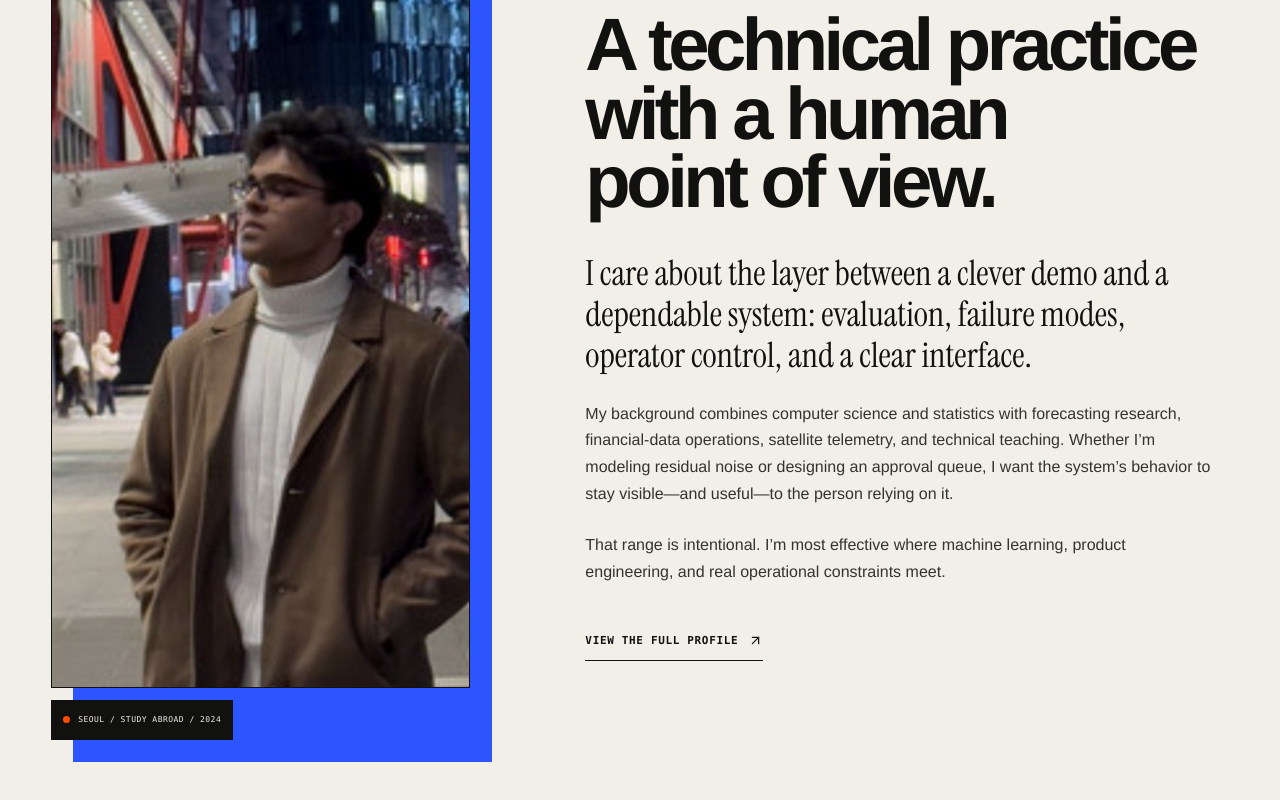
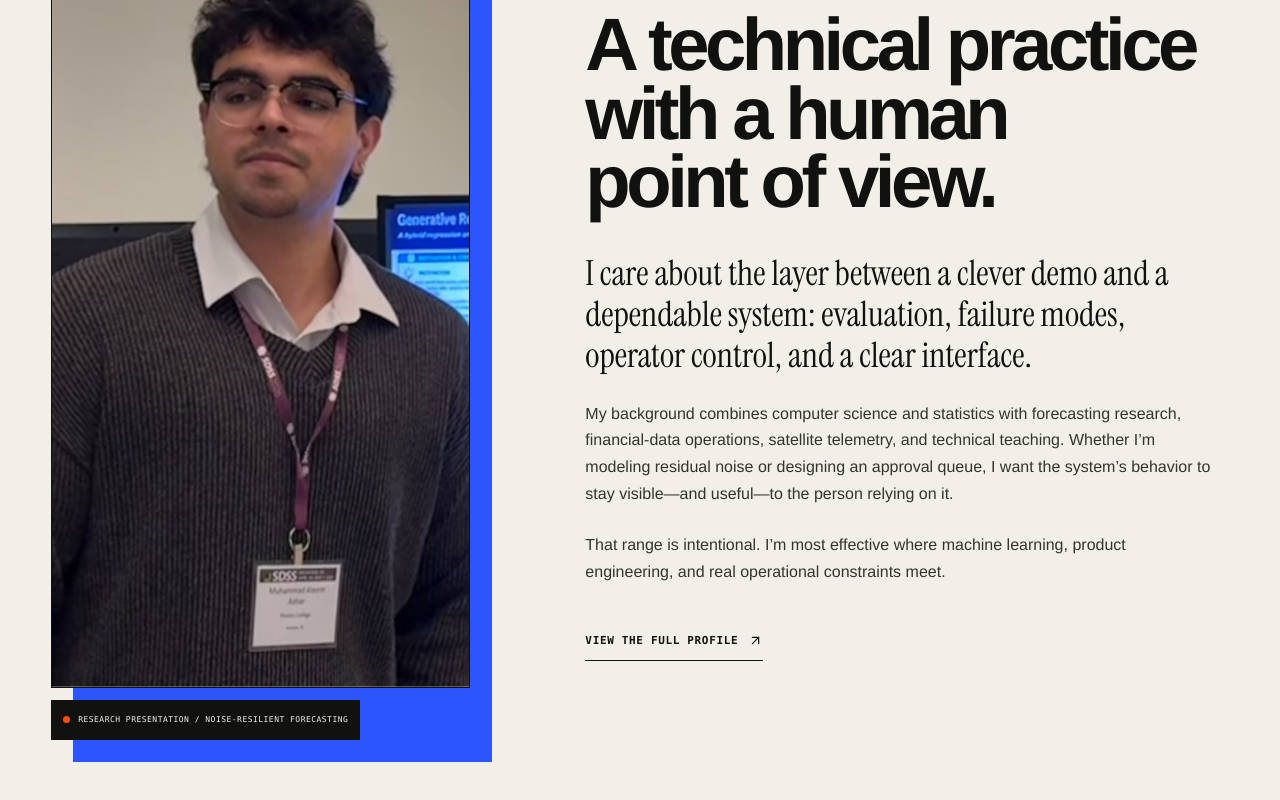
Before and after one commit to RandomEdge999/Portfolio_website, a React (Vite) app: page / in a window 1280 px wide. Shown: the part 10154-10954 px from the top of the page. Built offline with nearby package versions, Linux system fonts and the light colour scheme.

Commit message:
Update portfolio research portrait

```diff
--- a/src/App.tsx
+++ b/src/App.tsx
@@ -441,8 +441,14 @@ function About() {
   return (
     <section className="about-section" id="about">
       <div className="about-image" data-reveal>
-        <img src={identity.portrait} alt="Aleem Azhar in Seoul at night" width="800" height="800" loading="lazy" />
-        <span><i /> Seoul / study abroad / 2024</span>
+        <img
+          src={identity.portrait}
+          alt="Aleem Azhar presenting noise-resilient forecasting research"
+          width="800"
+          height="800"
+          loading="lazy"
+        />
+        <span><i /> Research presentation / noise-resilient forecasting</span>
       </div>
 
       <div className="about-copy" data-reveal>
--- a/src/data/site.ts
+++ b/src/data/site.ts
@@ -10,7 +10,7 @@ import type {
 } from "../types";
 
 const assets = {
-  portrait: new URL("../../assets/my_image.jpeg", import.meta.url).href,
+  portrait: new URL("../../assets/my_image.png", import.meta.url).href,
 };
 
 const linkedInProfile = "https://linkedin.com/in/m-aleem-azhar";
```
Also changed, not shown: assets/my_image.jpeg (deleted), assets/my_image.png (added).
